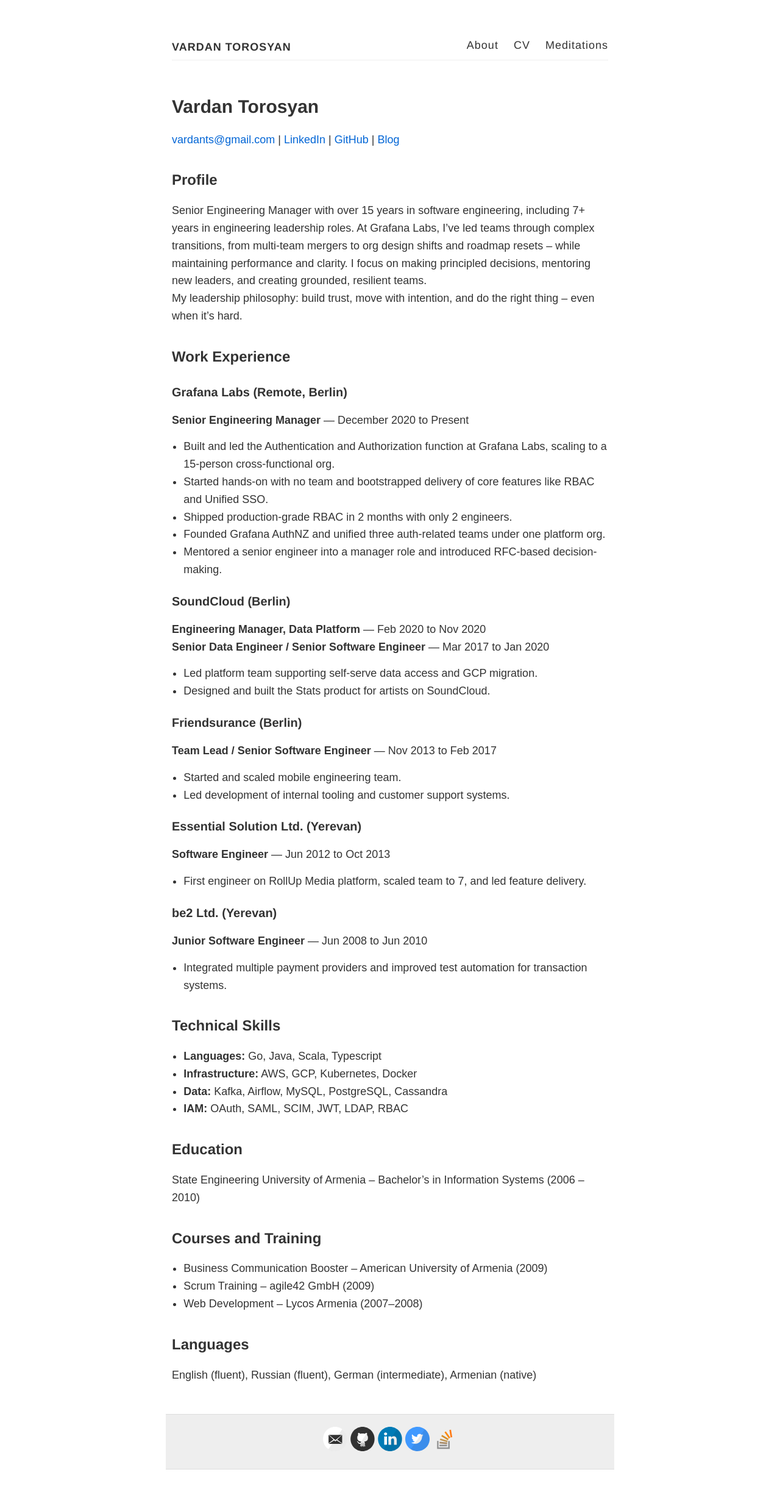
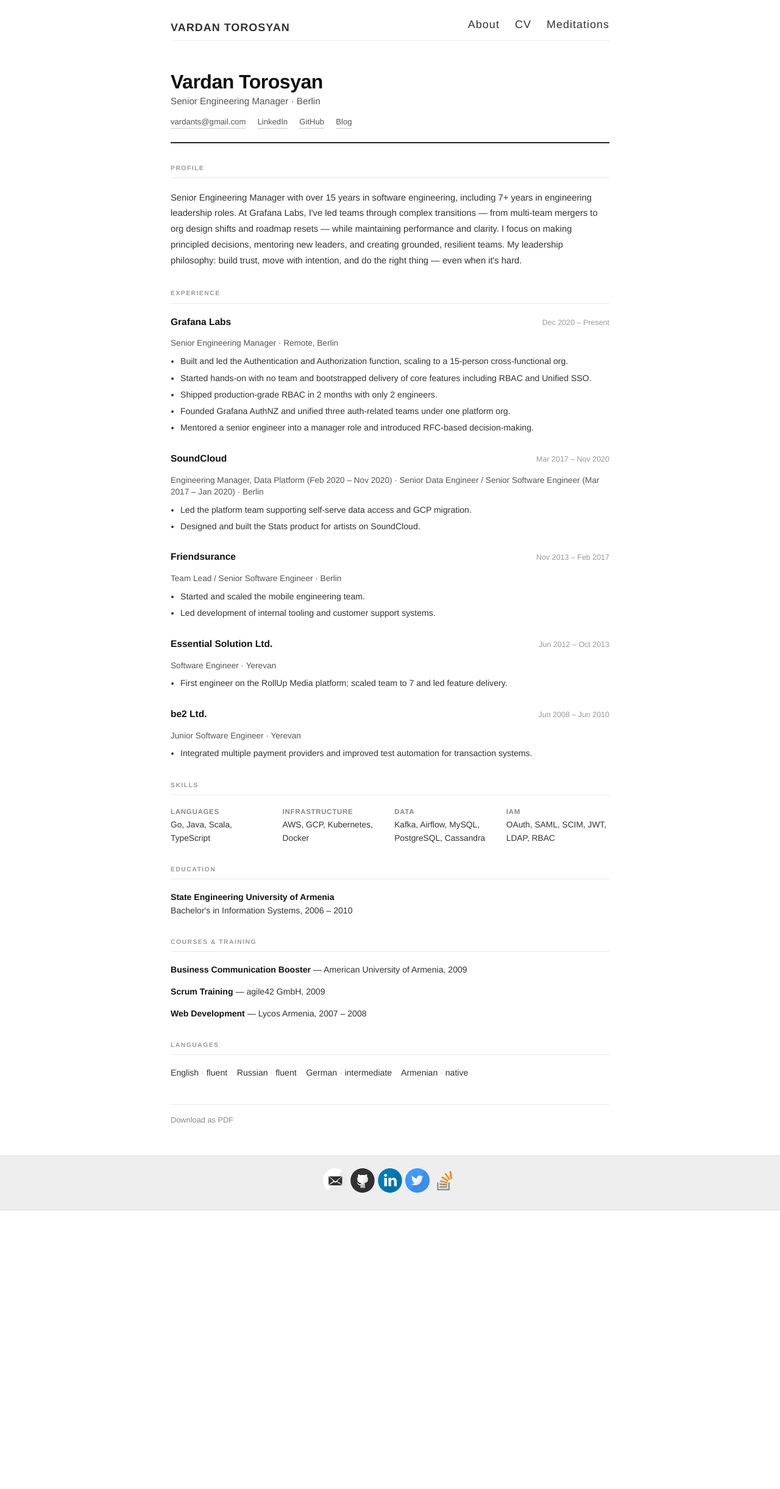
Before and after one commit to vtorosyan/vtorosyan.github.io, a Jekyll site: the page built from cv.html, in a window 1280 px wide. Shown: the whole page at 61% size. Built offline with Jekyll 4.4.1, drawn with Linux system fonts in a browser that asks for light colours; after the commit the page ends 1985 px from its top, so only the background shows below that.

Commit message:
Redesign CV page with clean typography and layout

```diff
--- a/cv.html
+++ b/cv.html
@@ -3,125 +3,343 @@
 permalink: /cv
 ---
 
-<!DOCTYPE html>
-<html lang="en">
-<head>
-  <meta charset="UTF-8">
-  <meta name="viewport" content="width=device-width, initial-scale=1.0">
-  <title>Vardan Torosyan - CV</title>
 <style>
-    body {
-      font-family: sans-serif;
-      max-width: 800px;
-      margin: auto;
-      padding: 2rem;
+  .cv {
+    max-width: 740px;
+    margin: 0 auto;
+    color: #222;
+  }
+
+  /* ── Header ── */
+  .cv-header {
+    padding-bottom: 1.4rem;
+    margin-bottom: 2rem;
+    border-bottom: 2px solid #222;
+  }
+
+  .cv-name {
+    font-size: 2rem;
+    font-weight: 700;
+    letter-spacing: -0.5px;
+    margin: 0 0 0.2rem;
+    line-height: 1.1;
+    color: #111;
+  }
+
+  .cv-tagline {
+    font-size: 0.95rem;
+    color: #555;
+    margin: 0 0 0.9rem;
+  }
+
+  .cv-contact {
+    display: flex;
+    flex-wrap: wrap;
+    gap: 0.3rem 1.2rem;
+    font-size: 0.82rem;
+    color: #555;
+  }
+
+  .cv-contact a {
+    color: #555;
+    text-decoration: none;
+    border-bottom: 1px solid #ccc;
+    padding-bottom: 1px;
+  }
+
+  .cv-contact a:hover {
+    color: #111;
+    border-bottom-color: #111;
+  }
+
+  /* ── Section ── */
+  .cv-section {
+    margin-bottom: 2rem;
+  }
+
+  .cv-section-title {
+    font-size: 0.65rem;
+    font-weight: 700;
+    letter-spacing: 0.14em;
+    text-transform: uppercase;
+    color: #999;
+    border-bottom: 1px solid #e8e8e8;
+    padding-bottom: 0.4rem;
+    margin-bottom: 1.2rem;
+  }
+
+  /* ── Profile ── */
+  .cv-profile {
+    font-size: 0.92rem;
+    line-height: 1.75;
+    color: #333;
+    margin: 0;
+  }
+
+  /* ── Work Experience ── */
+  .cv-job {
+    margin-bottom: 1.75rem;
+  }
+
+  .cv-job:last-child {
+    margin-bottom: 0;
+  }
+
+  .cv-job-header {
+    display: flex;
+    justify-content: space-between;
+    align-items: baseline;
+    gap: 0.5rem;
+    flex-wrap: wrap;
+    margin-bottom: 0.15rem;
+  }
+
+  .cv-company {
+    font-weight: 700;
+    font-size: 0.97rem;
+    color: #111;
+  }
+
+  .cv-dates {
+    font-size: 0.78rem;
+    color: #999;
+    white-space: nowrap;
+    font-variant-numeric: tabular-nums;
+  }
+
+  .cv-role {
+    font-size: 0.85rem;
+    color: #555;
+    margin-bottom: 0.55rem;
+  }
+
+  .cv-job ul {
+    margin: 0;
+    padding-left: 1rem;
+  }
+
+  .cv-job li {
+    font-size: 0.88rem;
+    color: #333;
+    margin-bottom: 0.3rem;
     line-height: 1.6;
   }
-    h1, h2, h3 {
+
+  /* ── Skills ── */
+  .cv-skills {
+    display: grid;
+    grid-template-columns: repeat(auto-fill, minmax(160px, 1fr));
+    gap: 0.9rem;
+  }
+
+  .cv-skill-group dt {
+    font-size: 0.72rem;
+    font-weight: 700;
+    letter-spacing: 0.06em;
+    text-transform: uppercase;
+    color: #888;
+    margin-bottom: 0.2rem;
+  }
+
+  .cv-skill-group dd {
+    font-size: 0.86rem;
     color: #333;
+    margin: 0;
+    line-height: 1.55;
   }
-    .section {
-      margin-top: 2rem;
+
+  /* ── Education / Courses / Languages ── */
+  .cv-item {
+    font-size: 0.88rem;
+    color: #333;
+    margin-bottom: 0.4rem;
+    line-height: 1.5;
   }
-    ul {
-      padding-left: 1.2rem;
+
+  .cv-item strong {
+    color: #111;
   }
-    a {
-      color: #0366d6;
-      text-decoration: none;
+
+  /* ── Footer ── */
+  .cv-footer {
+    margin-top: 2.5rem;
+    padding-top: 1rem;
+    border-top: 1px solid #e8e8e8;
+    font-size: 0.8rem;
+    color: #aaa;
+  }
+
+  .cv-footer a {
+    color: #888;
+  }
+
+  /* ── Print ── */
+  @media print {
+    .wrapper-masthead,
+    .wrapper-footer,
+    .cv-footer {
+      display: none !important;
+    }
+
+    .cv {
+      max-width: 100%;
+    }
+
+    .cv-header {
+      border-bottom-color: #000;
+    }
+
+    .cv-job li,
+    .cv-profile,
+    .cv-item {
+      font-size: 10pt;
+    }
+
+    .cv-name {
+      font-size: 20pt;
+    }
+  }
+
+  /* ── Responsive ── */
+  @media (max-width: 560px) {
+    .cv-name { font-size: 1.5rem; }
+    .cv-job-header { flex-direction: column; gap: 0.1rem; }
+    .cv-skills { grid-template-columns: 1fr 1fr; }
   }
 </style>
-</head>
-<body>
-  <h1>Vardan Torosyan</h1>
-  <p>
-    <a href="mailto:vardants@gmail.com">vardants@gmail.com</a> |
-    <a href="https://de.linkedin.com/in/vtorosyan">LinkedIn</a> |
-    <a href="https://github.com/vtorosyan">GitHub</a> |
+
+<div class="cv">
+
+  <header class="cv-header">
+    <h1 class="cv-name">Vardan Torosyan</h1>
+    <p class="cv-tagline">Senior Engineering Manager · Berlin</p>
+    <div class="cv-contact">
+      <a href="mailto:vardants@gmail.com">vardants@gmail.com</a>
+      <a href="https://de.linkedin.com/in/vtorosyan">LinkedIn</a>
+      <a href="https://github.com/vtorosyan">GitHub</a>
       <a href="https://vtorosyan.github.io">Blog</a>
+    </div>
+  </header>
+
+  <section class="cv-section">
+    <h2 class="cv-section-title">Profile</h2>
+    <p class="cv-profile">
+      Senior Engineering Manager with over 15 years in software engineering, including 7+ years in engineering leadership roles.
+      At Grafana Labs, I've led teams through complex transitions — from multi-team mergers to org design shifts and roadmap resets — while maintaining performance and clarity.
+      I focus on making principled decisions, mentoring new leaders, and creating grounded, resilient teams.
+      My leadership philosophy: build trust, move with intention, and do the right thing — even when it's hard.
     </p>
+  </section>
 
-  <div class="section">
-    <h2>Profile</h2>
-    <p>
-      Senior Engineering Manager with over 15 years in software engineering, including 7+ years in engineering leadership roles.
-      At Grafana Labs, I’ve led teams through complex transitions, from multi-team mergers to org design shifts and roadmap resets – while maintaining performance and clarity.
-      I focus on making principled decisions, mentoring new leaders, and creating grounded, resilient teams.
-      <br>
-      My leadership philosophy: build trust, move with intention, and do the right thing – even when it’s hard.
-    </p>
+  <section class="cv-section">
+    <h2 class="cv-section-title">Experience</h2>
+
+    <div class="cv-job">
+      <div class="cv-job-header">
+        <span class="cv-company">Grafana Labs</span>
+        <span class="cv-dates">Dec 2020 – Present</span>
       </div>
-
-  <div class="section">
-    <h2>Work Experience</h2>
-
-    <h3>Grafana Labs (Remote, Berlin)</h3>
-    <strong>Senior Engineering Manager</strong> — December 2020 to Present
+      <p class="cv-role">Senior Engineering Manager · Remote, Berlin</p>
       <ul>
-      <li>Built and led the Authentication and Authorization function at Grafana Labs, scaling to a 15-person cross-functional org.</li>
-      <li>Started hands-on with no team and bootstrapped delivery of core features like RBAC and Unified SSO.</li>
+        <li>Built and led the Authentication and Authorization function, scaling to a 15-person cross-functional org.</li>
+        <li>Started hands-on with no team and bootstrapped delivery of core features including RBAC and Unified SSO.</li>
         <li>Shipped production-grade RBAC in 2 months with only 2 engineers.</li>
         <li>Founded Grafana AuthNZ and unified three auth-related teams under one platform org.</li>
         <li>Mentored a senior engineer into a manager role and introduced RFC-based decision-making.</li>
       </ul>
+    </div>
 
-    <h3>SoundCloud (Berlin)</h3>
-    <strong>Engineering Manager, Data Platform</strong> — Feb 2020 to Nov 2020<br>
-    <strong>Senior Data Engineer / Senior Software Engineer</strong> — Mar 2017 to Jan 2020
+    <div class="cv-job">
+      <div class="cv-job-header">
+        <span class="cv-company">SoundCloud</span>
+        <span class="cv-dates">Mar 2017 – Nov 2020</span>
+      </div>
+      <p class="cv-role">Engineering Manager, Data Platform (Feb 2020 – Nov 2020) · Senior Data Engineer / Senior Software Engineer (Mar 2017 – Jan 2020) · Berlin</p>
       <ul>
-      <li>Led platform team supporting self-serve data access and GCP migration.</li>
+        <li>Led the platform team supporting self-serve data access and GCP migration.</li>
         <li>Designed and built the Stats product for artists on SoundCloud.</li>
       </ul>
+    </div>
 
-    <h3>Friendsurance (Berlin)</h3>
-    <strong>Team Lead / Senior Software Engineer</strong> — Nov 2013 to Feb 2017
+    <div class="cv-job">
+      <div class="cv-job-header">
+        <span class="cv-company">Friendsurance</span>
+        <span class="cv-dates">Nov 2013 – Feb 2017</span>
+      </div>
+      <p class="cv-role">Team Lead / Senior Software Engineer · Berlin</p>
       <ul>
-      <li>Started and scaled mobile engineering team.</li>
+        <li>Started and scaled the mobile engineering team.</li>
         <li>Led development of internal tooling and customer support systems.</li>
       </ul>
+    </div>
 
-    <h3>Essential Solution Ltd. (Yerevan)</h3>
-    <strong>Software Engineer</strong> — Jun 2012 to Oct 2013
+    <div class="cv-job">
+      <div class="cv-job-header">
+        <span class="cv-company">Essential Solution Ltd.</span>
+        <span class="cv-dates">Jun 2012 – Oct 2013</span>
+      </div>
+      <p class="cv-role">Software Engineer · Yerevan</p>
       <ul>
-      <li>First engineer on RollUp Media platform, scaled team to 7, and led feature delivery.</li>
+        <li>First engineer on the RollUp Media platform; scaled team to 7 and led feature delivery.</li>
       </ul>
+    </div>
 
-    <h3>be2 Ltd. (Yerevan)</h3>
-    <strong>Junior Software Engineer</strong> — Jun 2008 to Jun 2010
+    <div class="cv-job">
+      <div class="cv-job-header">
+        <span class="cv-company">be2 Ltd.</span>
+        <span class="cv-dates">Jun 2008 – Jun 2010</span>
+      </div>
+      <p class="cv-role">Junior Software Engineer · Yerevan</p>
       <ul>
         <li>Integrated multiple payment providers and improved test automation for transaction systems.</li>
       </ul>
     </div>
+  </section>
 
-  <div class="section">
-    <h2>Technical Skills</h2>
-    <ul>
-      <li><strong>Languages:</strong> Go, Java, Scala, Typescript</li>
-      <li><strong>Infrastructure:</strong> AWS, GCP, Kubernetes, Docker</li>
-      <li><strong>Data:</strong> Kafka, Airflow, MySQL, PostgreSQL, Cassandra</li>
-      <li><strong>IAM:</strong> OAuth, SAML, SCIM, JWT, LDAP, RBAC</li>
-    </ul>
+  <section class="cv-section">
+    <h2 class="cv-section-title">Skills</h2>
+    <dl class="cv-skills">
+      <div class="cv-skill-group">
+        <dt>Languages</dt>
+        <dd>Go, Java, Scala, TypeScript</dd>
+      </div>
+      <div class="cv-skill-group">
+        <dt>Infrastructure</dt>
+        <dd>AWS, GCP, Kubernetes, Docker</dd>
+      </div>
+      <div class="cv-skill-group">
+        <dt>Data</dt>
+        <dd>Kafka, Airflow, MySQL, PostgreSQL, Cassandra</dd>
+      </div>
+      <div class="cv-skill-group">
+        <dt>IAM</dt>
+        <dd>OAuth, SAML, SCIM, JWT, LDAP, RBAC</dd>
+      </div>
+    </dl>
+  </section>
+
+  <section class="cv-section">
+    <h2 class="cv-section-title">Education</h2>
+    <p class="cv-item">
+      <strong>State Engineering University of Armenia</strong><br>
+      Bachelor's in Information Systems, 2006 – 2010
+    </p>
+  </section>
+
+  <section class="cv-section">
+    <h2 class="cv-section-title">Courses &amp; Training</h2>
+    <p class="cv-item"><strong>Business Communication Booster</strong> — American University of Armenia, 2009</p>
+    <p class="cv-item"><strong>Scrum Training</strong> — agile42 GmbH, 2009</p>
+    <p class="cv-item"><strong>Web Development</strong> — Lycos Armenia, 2007 – 2008</p>
+  </section>
+
+  <section class="cv-section">
+    <h2 class="cv-section-title">Languages</h2>
+    <p class="cv-item">English <span style="color:#aaa">·</span> fluent &nbsp;&nbsp; Russian <span style="color:#aaa">·</span> fluent &nbsp;&nbsp; German <span style="color:#aaa">·</span> intermediate &nbsp;&nbsp; Armenian <span style="color:#aaa">·</span> native</p>
+  </section>
+
+  <div class="cv-footer">
+    <a href="{{ site.baseurl }}/VardanTorosyan2025.pdf">Download as PDF</a>
   </div>
 
-  <div class="section">
-    <h2>Education</h2>
-    <p>
-      State Engineering University of Armenia – Bachelor’s in Information Systems (2006 – 2010)
-    </p>
 </div>
-
-  <div class="section">
-    <h2>Courses and Training</h2>
-    <ul>
-      <li>Business Communication Booster – American University of Armenia (2009)</li>
-      <li>Scrum Training – agile42 GmbH (2009)</li>
-      <li>Web Development – Lycos Armenia (2007–2008)</li>
-    </ul>
-  </div>
-
-  <div class="section">
-    <h2>Languages</h2>
-    <p>English (fluent), Russian (fluent), German (intermediate), Armenian (native)</p>
-  </div>
-</body>
-</html>
```
Lines whose indentation alone changed are shown as unchanged.
